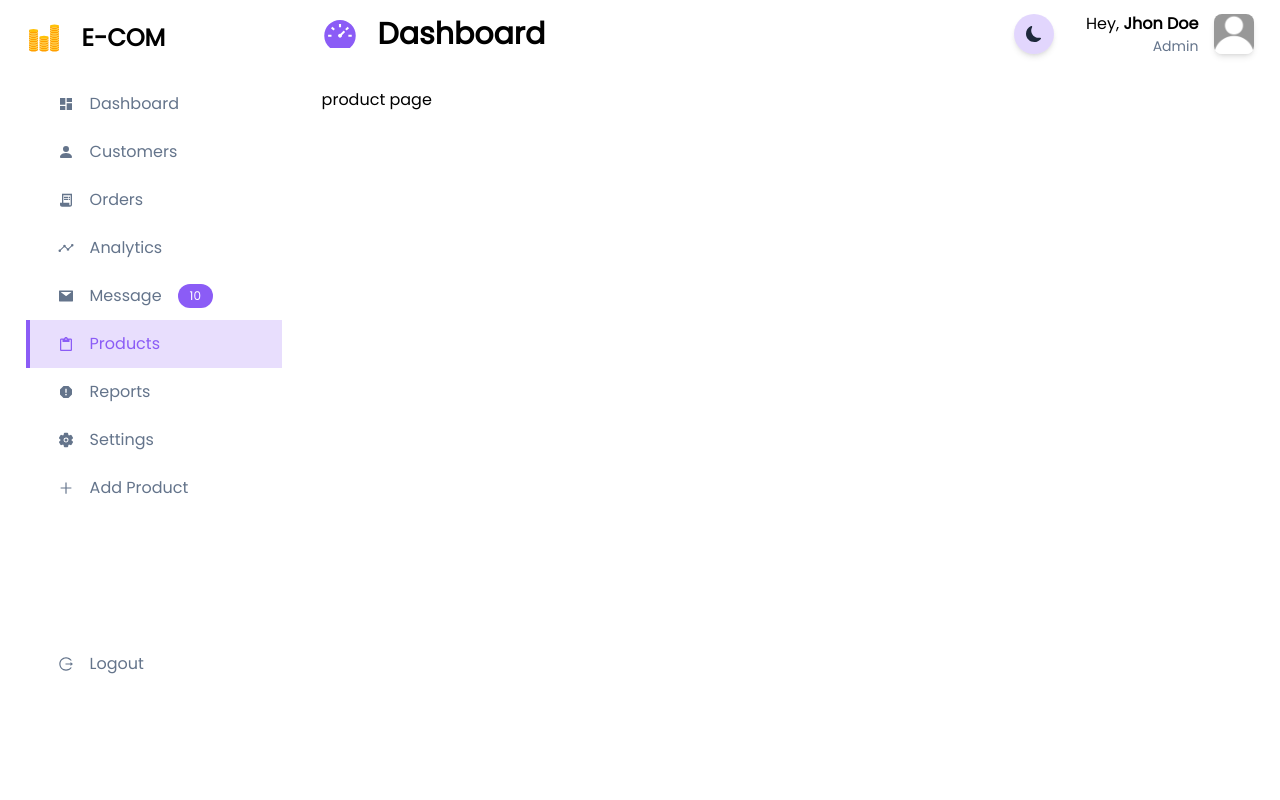
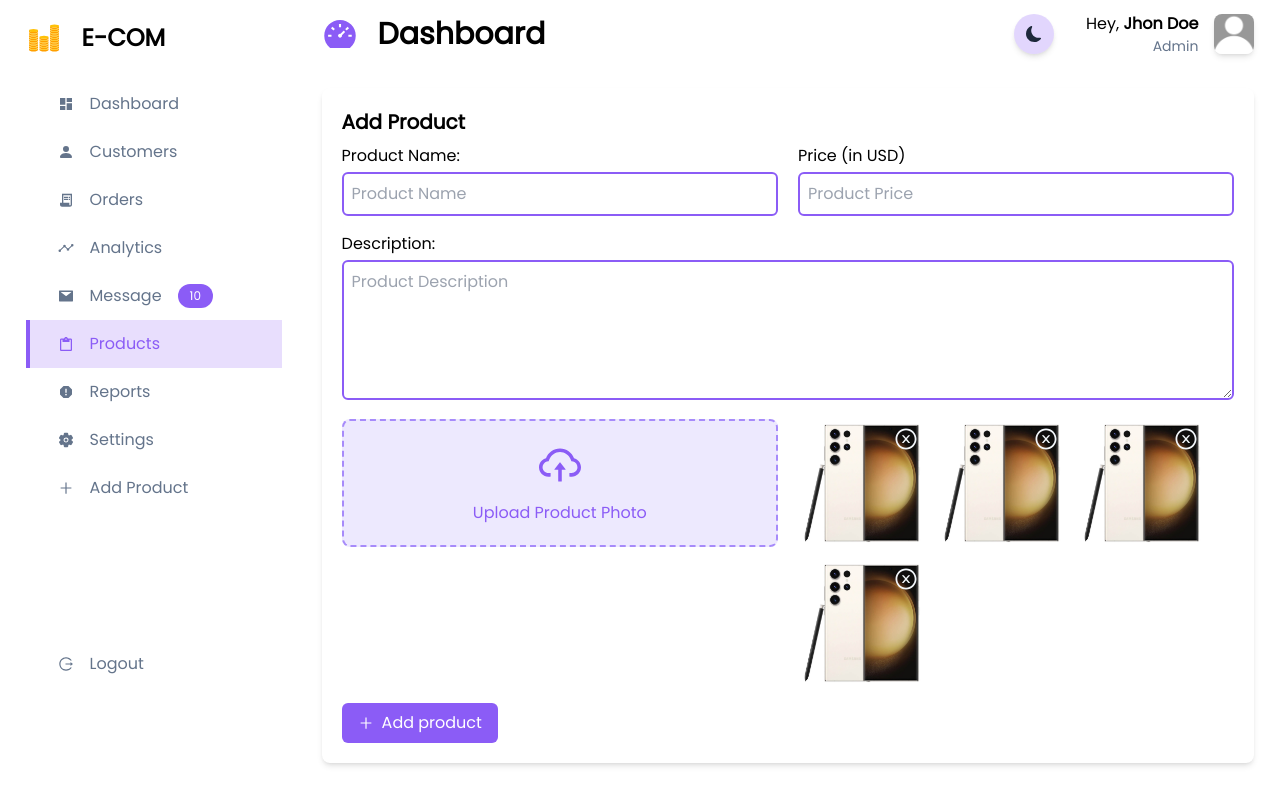
Before and after one commit to Md-Asikuzzaman/Shop-admin-api, a Next.js app: page /product in a window 1280 px wide. Built offline with nearby package versions, Linux system fonts and the light colour scheme.

Commit message:
added all files and folders

```diff
--- /dev/null
+++ b/lib/productValidate.ts
@@ -0,0 +1,32 @@
+interface productType {
+  product: string;
+  price: string;
+  description: string;
+  photo: string;
+}
+
+export const productValidate = (values: any): productType => {
+  const errors: any = {};
+
+  if (!values.product) {
+    errors.product = 'Product name is required';
+  } else if (values.product.length > 20) {
+    errors.product = 'Must be 20 characters or less';
+  }
+
+  if (!values.price) {
+    errors.price = 'Price is required';
+  }
+
+  if (!values.description) {
+    errors.description = 'Description is required';
+  } else if (values.description.length > 400) {
+    errors.description = 'Must be 400 characters or less';
+  }
+
+  if (!values.photo) {
+    errors.photo = 'Photo is required';
+  }
+
+  return errors;
+};
--- a/package.json
+++ b/package.json
@@ -15,6 +15,7 @@
     "@types/react-dom": "18.0.11",
     "autoprefixer": "10.4.14",
     "axios": "^1.3.6",
+    "formik": "^2.2.9",
     "next": "13.3.0",
     "postcss": "8.4.21",
     "react": "18.2.0",
--- a/pages/_document.tsx
+++ b/pages/_document.tsx
@@ -4,7 +4,7 @@ export default function Document() {
   return (
     <Html lang='en'>
       <Head />
-      <body className='dark:bg-slate-900 select-none'>
+      <body className='dark:bg-slate-900'>
         <Main />
         <NextScript />
       </body>
--- a/pages/product.tsx
+++ b/pages/product.tsx
@@ -1,10 +1,149 @@
 import Layout from '@/components/layout/layout';
 import { NextPage } from 'next';
+import {
+  AiOutlineCloudUpload,
+  AiOutlineCloseCircle,
+  AiOutlinePlus,
+} from 'react-icons/ai';
+import { useFormik, FormikProps } from 'formik';
+import { useState } from 'react';
+import { productValidate } from '@/lib/productValidate';
 
 interface Props {}
 
 const Product: NextPage<Props> = ({}) => {
-  return <Layout>product page</Layout>;
+  // Form validation
+  interface SignUpType {
+    product: string;
+    price: string;
+    description: string;
+    photo: string;
+  }
+
+  const formik: FormikProps<SignUpType> = useFormik<SignUpType>({
+    initialValues: {
+      product: '',
+      price: '',
+      description: '',
+      photo: '',
+    },
+
+    validate: productValidate,
+
+    onSubmit: async (values) => {
+      console.log('TCL: values', values);
+      formik.resetForm();
+    },
+  });
+
+
+  return (
+    <Layout>
+      <div className='bg-white rounded-lg shadow-md p-5 dark:bg-slate-800'>
+        <h2 className='text-xl font-bold mb-2 dark:text-slate-300'>
+          Add Product
+        </h2>
+        <form onSubmit={formik.handleSubmit}>
+          <div className='grid grid-cols-2 gap-5'>
+            <div>
+              <label htmlFor='product'>Product Name:</label>
+              <input
+                type='text'
+                id='product'
+                placeholder='Product Name'
+                {...formik.getFieldProps('product')}
+              />
+              <p className='text-sm text-rose-500 mt-1'>
+                {formik.errors.product && formik.touched.product
+                  ? formik.errors.product
+                  : null}
+              </p>
+            </div>
+            <div>
+              <label htmlFor='price'>Price (in USD)</label>
+              <input
+                type='number'
+                id='price'
+                placeholder='Product Price'
+                {...formik.getFieldProps('price')}
+              />
+              <p className='text-sm text-rose-500 mt-1'>
+                {formik.errors?.price && formik.touched?.price
+                  ? formik.errors?.price
+                  : null}
+              </p>
+            </div>
+          </div>
+
+          <div className='mt-3'>
+            <label htmlFor='desc'>Description:</label>
+            <textarea
+              id='desc'
+              placeholder='Product Description'
+              rows={5}
+              {...formik.getFieldProps('description')}
+            ></textarea>
+            <p className='text-sm text-rose-500'>
+              {formik.errors?.description && formik.touched?.description
+                ? formik.errors?.description
+                : null}
+            </p>
+          </div>
+
+          <div className='mt-3 grid grid-cols-2 gap-5'>
+            <div>
+              <label htmlFor='photo'>
+                <div className='bg-violet-100 flex flex-col items-center p-5 rounded-lg cursor-pointer border-2 border-dashed border-violet-400'>
+                  <AiOutlineCloudUpload className='text-5xl text-violet-500' />
+                  <h4 className='mt-3 text-violet-500'>Upload Product Photo</h4>
+                </div>
+                <input
+                  className='hidden'
+                  type='file'
+                  id='photo'
+                  {...formik.getFieldProps('photo')}
+                />
+              </label>
+              <p className='text-sm text-rose-500 mt-1'>
+                {formik.errors?.photo && formik.touched?.photo
+                  ? formik.errors?.photo
+                  : null}
+              </p>
+            </div>
+
+            <div className='flex flex-wrap gap-3'>
+              {/* <p>No Photos in this product</p> */}
+              <div className='relative'>
+                <AiOutlineCloseCircle className='absolute top-2 right-2 z-10 text-slate-100 text-2xl hover:text-red-400 cursor-pointer' />
+
+                <img className='h-32' src='/galaxy-s23.webp' alt='phot0' />
+              </div>
+
+              <div className='relative'>
+                <AiOutlineCloseCircle className='absolute top-2 right-2 z-10 text-slate-100 text-2xl hover:text-red-400 cursor-pointer' />
+                <img className='h-32' src='/galaxy-s23.webp' alt='phot0' />
+              </div>
+
+              <div className='relative'>
+                <AiOutlineCloseCircle className='absolute top-2 right-2 z-10 text-slate-100 text-2xl hover:text-red-400 cursor-pointer' />
+                <img className='h-32' src='/galaxy-s23.webp' alt='phot0' />
+              </div>
+
+              <div className='relative'>
+                <AiOutlineCloseCircle className='absolute top-2 right-2 z-10 text-slate-100 text-2xl hover:text-red-400 cursor-pointer' />
+                <img className='h-32' src='/galaxy-s23.webp' alt='phot0' />
+              </div>
+            </div>
+          </div>
+
+          <button className='bg-violet-500 text-white mt-4' type='submit'>
+            <AiOutlinePlus />
+            Add product
+          </button>
+        </form>
+      </div>
+    </Layout>
+  );
 };
 
 export default Product;
--- a/styles/globals.css
+++ b/styles/globals.css
@@ -2,17 +2,13 @@
 @tailwind components;
 @tailwind utilities;
 
-/* body {
-  background-color: #faf2ff !important;
-} */
+
 .grid-col {
   grid-template-columns: 16rem auto;
 }
-
 .active {
   @apply bg-violet-500/20 ml-0 border-l-4 pl-7 border-violet-500 text-violet-500;
 }
-
 .delivered {
   @apply text-green-500 dark:text-green-400;
 }
@@ -22,3 +18,16 @@
 .declined {
   @apply text-red-500 dark:text-red-400;
 }
+
+/* customize input */
+input {
+  @apply border-2 border-violet-500 p-2 rounded-md w-full mt-1 outline-0
+}
+
+textarea {
+  @apply border-2 border-violet-500 p-2 rounded-md w-full mt-1 outline-0
+}
+
+button {
+  @apply flex gap-2 items-center py-2 px-4 rounded-md
+}
```
Also changed, not shown: 1 other file (tests, documents, lock files or other folders).
